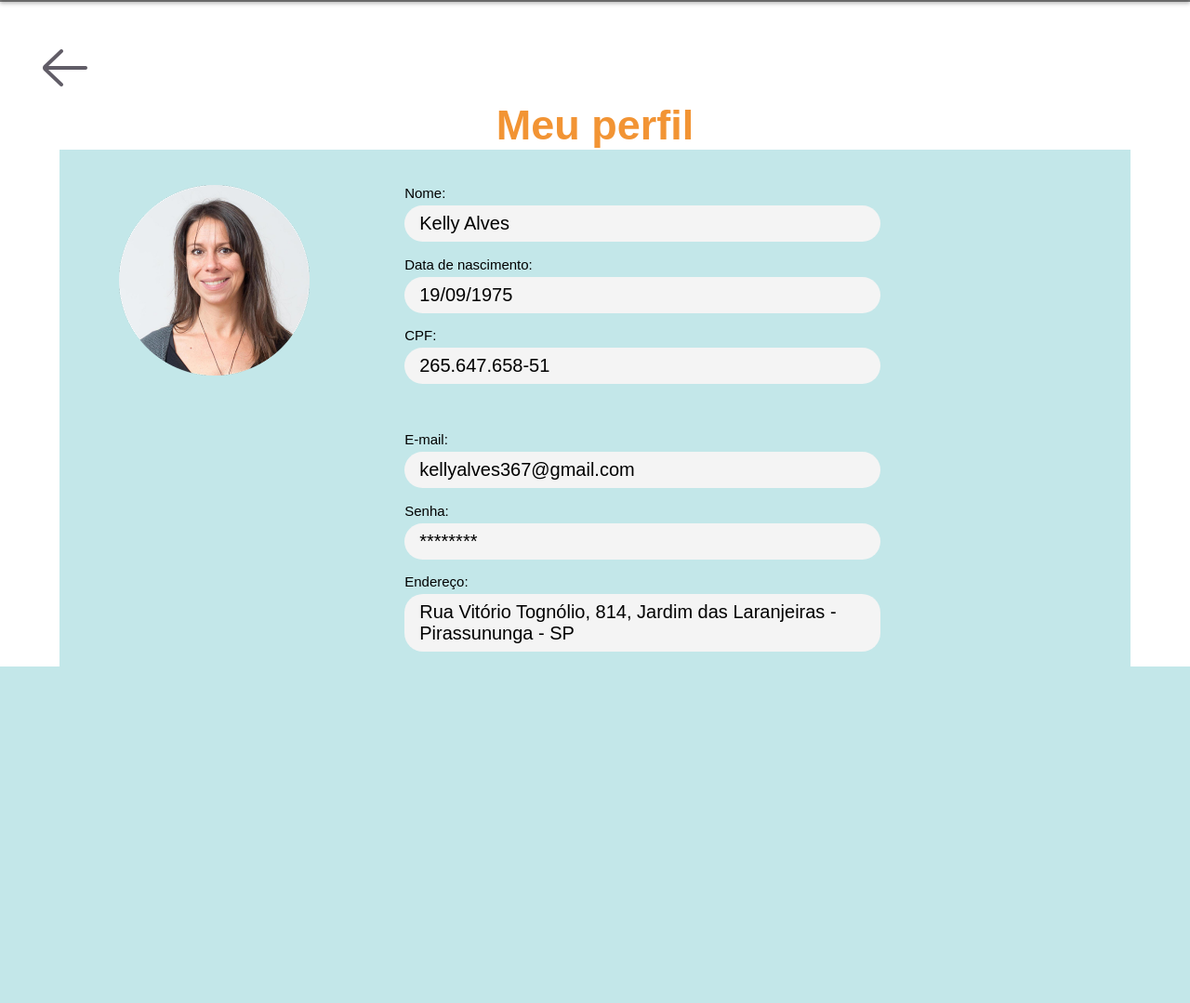
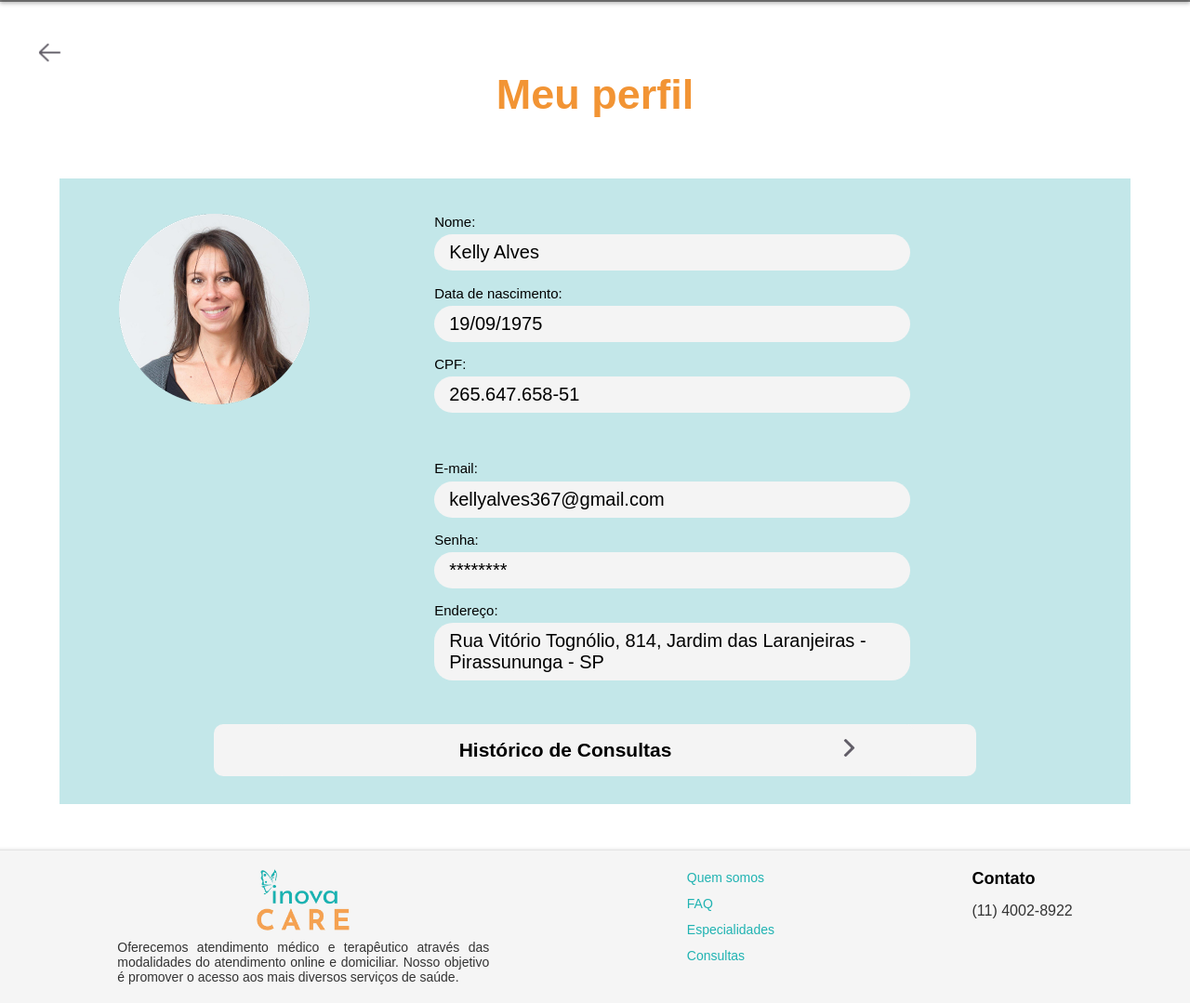
Before and after one commit to teamInovaCare/InovaCare, a Node server app: page /perfil in a window 1280 px wide. Shown: the part 103-1182 px from the top of the page at 93% size. Before the commit the page ends 820 px from the top, so only its background shows below. Run offline with Node 20, Linux system fonts and the light colour scheme; some libraries are stand-ins or nearby versions.

Commit message:
perfil finalizado

```diff
--- a/app/public/css/perfil.css
+++ b/app/public/css/perfil.css
@@ -3,7 +3,10 @@
 .voltar {
     margin-left: 3%;
     margin-top: 3%;
+}
 
+.voltar img{
+    width: 2.5%;
 }
 
 .ttl-perfil {
@@ -25,6 +28,16 @@
     margin: auto;
     display: flex;
     padding: 3% 5% 0;
+    margin-top: 5%;
+    flex-direction: column;
+    align-items: center;
+ }
+
+ .top {
+    display: flex;
+    flex-direction: row;
+    gap: 2rem;
+
  }
 
 
@@ -66,5 +79,102 @@
     min-height: auto;
     padding: 0.5rem 1rem;
     color: black;
-    font-size: 20px;
+    font-size: 1.25rem;
 }
+
+.bot {
+    color: black;
+    background-color: #F4F4F4;
+    padding: 1rem;
+    border-radius: 10px;
+    margin: auto;
+    width: 80%;
+    display: flex;
+    font-family: arial;
+    font-size: 0.875rem;
+}
+
+.txt-historico {
+    margin: auto;
+}
+
+
+
+.seta-img {
+    width: 30%;
+    transition: transform 0.3s ease;
+  }
+
+  /* Classe para aplicar rotação */
+  .seta-img.rotate {
+    transform: rotate(90deg); /* vira para baixo */
+  }
+
+.info-extra {
+    max-height: 0;
+    overflow: hidden;
+    opacity: 0;
+    width: 80%;
+    background-color: #f4f4f4;
+    color: black;
+    padding: 0 1rem;
+    font-family: arial;
+  }
+
+  .info-extra p{
+   margin-bottom: 1.5%;
+  }
+
+  .info-extra.show {
+    max-height: 500px; /* suficiente para mostrar tudo */
+    opacity: 1;
+    padding: 1rem;
+  }
+
+  .historico-container {
+    background-color: #F4F4F4;
+    color: black;
+    border-radius: 10px;
+    overflow: hidden;
+    width: 80%;
+    margin: 3% auto;
+    font-family: arial;
+    font-size: 0.875rem;
+    transition: all 0.3s ease;
+  }
+
+  .bot-historico {
+    margin-top: 1%;
+    display: flex;
+    color: #00000080;
+
+  }
+
+  @media (max-width: 500px) {
+
+    .voltar img {
+        width: 10%;
+    }
+
+    .top {
+      flex-direction: column;
+      align-items: center; /* centraliza o conteúdo */
+    }
+
+    .esq-bg-perfil,
+    .dir-bg-perfil {
+      width: 100%; /* ocupa toda a largura */
+      margin-left: 0; /* remove espaçamento lateral */
+    }
+
+    .dir-bg-perfil {
+      margin-top: 1rem; /* espaço entre a imagem e os campos */
+    }
+
+    .esq-bg-perfil img {
+      width: 50%; /* reduz o tamanho da imagem para caber bem */
+      max-width: 150px;
+    }
+
+
+  }
--- a/app/public/css/style.css
+++ b/app/public/css/style.css
@@ -531,10 +531,28 @@ nav a:hover{
 
 }
 
+.banner-main {
+    img:nth-of-type(2){
+        display: none;
+    }
+}
+
 @media screen and (max-width:640px) {
     .inicia, .inicia1 {
         display: none;
     }
+
+    .banner-main {
+        img:nth-of-type(2){
+            display: block;
+            width: 100%;
+        }
+    }
+
+    .banner {
+        display: none;
+    }
+
 }
 
 
--- a/app/views/pages/index.ejs
+++ b/app/views/pages/index.ejs
@@ -59,6 +59,7 @@
                 <article class="icon-perfil" onclick="toggleProfileMenu()">
                     <i class="bi bi-person-circle"></i>
                     <div id="profile-dropdown" class="profile-dropdown">
+                        <a href="/perfil">Perfil</a>
                         <a href="/">Sair</a>
                     </div>
                 </article>
@@ -96,7 +97,7 @@
             <ul class="menu-list-direita">
                 <article class="icon-lupa"><i class="bi bi-search"></i></article>
                 <article class="texto-icon"><!--pesquisa--></article>
-                <article class="icon-perfil"><i class="bi bi-person-circle"></i></article>
+                <a href="/perfil"><article class="icon-perfil"><i class="bi bi-person-circle"></i></article></a>
                 <article class="texto-icon"><!--perfil--></article>
 
                 <!-- Botão do menu hambúrguer -->
@@ -131,6 +132,7 @@
 
     <section class="banner-main">
         <img class="banner" src="imagens/putini4.png" alt="" srcset="">
+        <img src="imagens/banner-mobile.png" alt="" srcset="">
         <article class="banner-txt">
             <p class="inicia">Atendimento</p>
             <p class="inicia1">Domiciliar</p>
--- a/app/views/pages/perfil.ejs
+++ b/app/views/pages/perfil.ejs
@@ -144,6 +144,7 @@
         </section>
 
         <section class="bg-perfil">
+            <section class="top">
                 <section class="esq-bg-perfil">
                     <img src="imagens/foto-perfil.png" alt="" srcset="">
                 </section>
@@ -176,15 +177,82 @@
 
                         <section class="conjunto">
                             <section class="ttl-campo">Endereço:</section>
-                        <section class="campo">Rua Vitório Tognólio, 814, Jardim das Laranjeiras - Pirassununga - SP</section>
+                            <section class="campo">Rua Vitório Tognólio, 814, Jardim das Laranjeiras - Pirassununga - SP
+                            </section>
                         </section>
 
                     </section>
                 </section>
             </section>
+            <section class="historico-container">
+                <section class="bot" onclick="toggleInfoExtra()">
+                    <section class="txt-historico">
+                        <h2>Histórico de Consultas</h2>
+                    </section>
+                    <section class="seta-historico">
+                        <img src="imagens/seta-direita.png" alt="" class="seta-img">
+                    </section>
                 </section>
 
+                <section class="info-extra" id="infoExtra">
+                    <p><strong>Idade:</strong> <br>49 anos 1 mês e 11 dias</p>
+                    <p><strong> Sexo:</strong> <br>Feminino</p>
+                    <p><strong>Possui alguma doença crônica?</strong><br> Não</p>
+                    <p><strong>Medicamento contínuo?</strong> <br>Não</p>
+                    <p><strong>Alergias:</strong> <br>APLV IgE mediada</p>
+                    <p><strong>Cirurgia?</strong> <br>Não</p>
+                    <section class="bot-historico">
+                        <p>Documento visível apenas para profissionais</p>
+                    </section>
+                </section>
+
+            </section>
+
+
+
+
+
+        </section>
+
+
     </main>
+
+    <footer class="footer">
+
+        <section class="footer-logo">
+            <img class="footer-logo-desktop" src="imagens/logo-bblt.png" alt="Logo da Empresa">
+            <img class="footer-logo-mobile" src="imagens/logo-extenso.png" alt="Logo da Empresa">
+            <p class="footer-comentario">Oferecemos atendimento médico e terapêutico através das modalidades do
+                atendimento online e domiciliar. Nosso objetivo é promover o acesso aos mais diversos serviços de saúde.
+            </p>
+        </section>
+
+        <section class="footer-links">
+            <h3 class="ttl-links">Explorar</h3>
+            <ul class="links">
+                <li><a href="#">Quem somos</a></li>
+                <li><a href="#">FAQ</a></li>
+                <li><a href="/singup">Especialidades</a></li>
+                <li><a href="/singup">Consultas</a></li>
+            </ul>
+        </section>
+
+        <section class="footer-contato">
+            <h3 class="ttl-contato">Contato</h3>
+            <p class="nmr-contato">(11) 4002-8922</p>
+        </section>
+
+    </footer>
+
+    <script>
+        function toggleInfoExtra() {
+            const extra = document.getElementById("infoExtra");
+            const seta = document.querySelector(".seta-img");
+
+            extra.classList.toggle("show");
+            seta.classList.toggle("rotate");
+        }
+    </script>
 
 </body>
 
```
Also changed, not shown: app/views/pages/consultas.ejs (+2 -7 lines), app/public/imagens/banner-mobile.png (added). Lines whose indentation alone changed are shown as unchanged.
